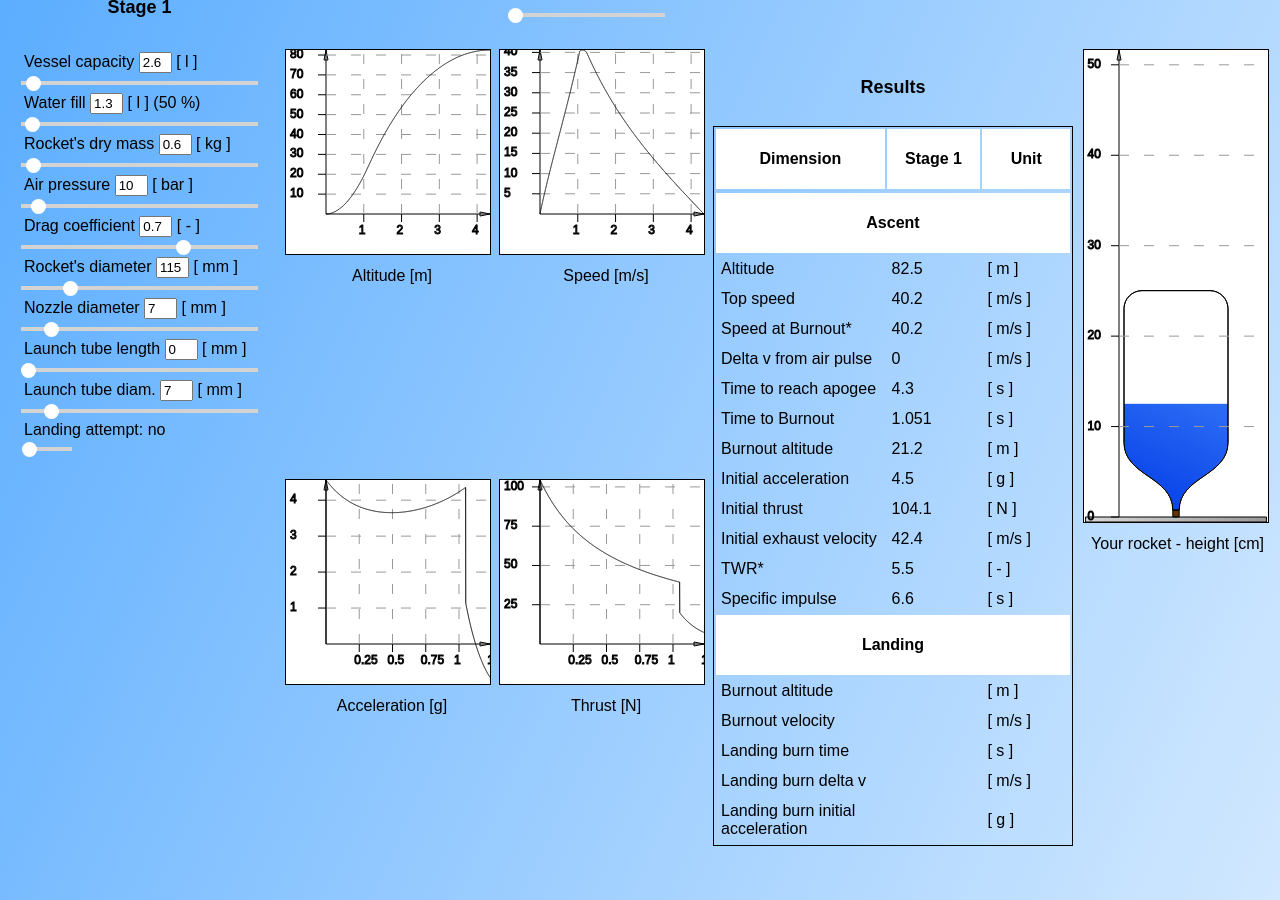
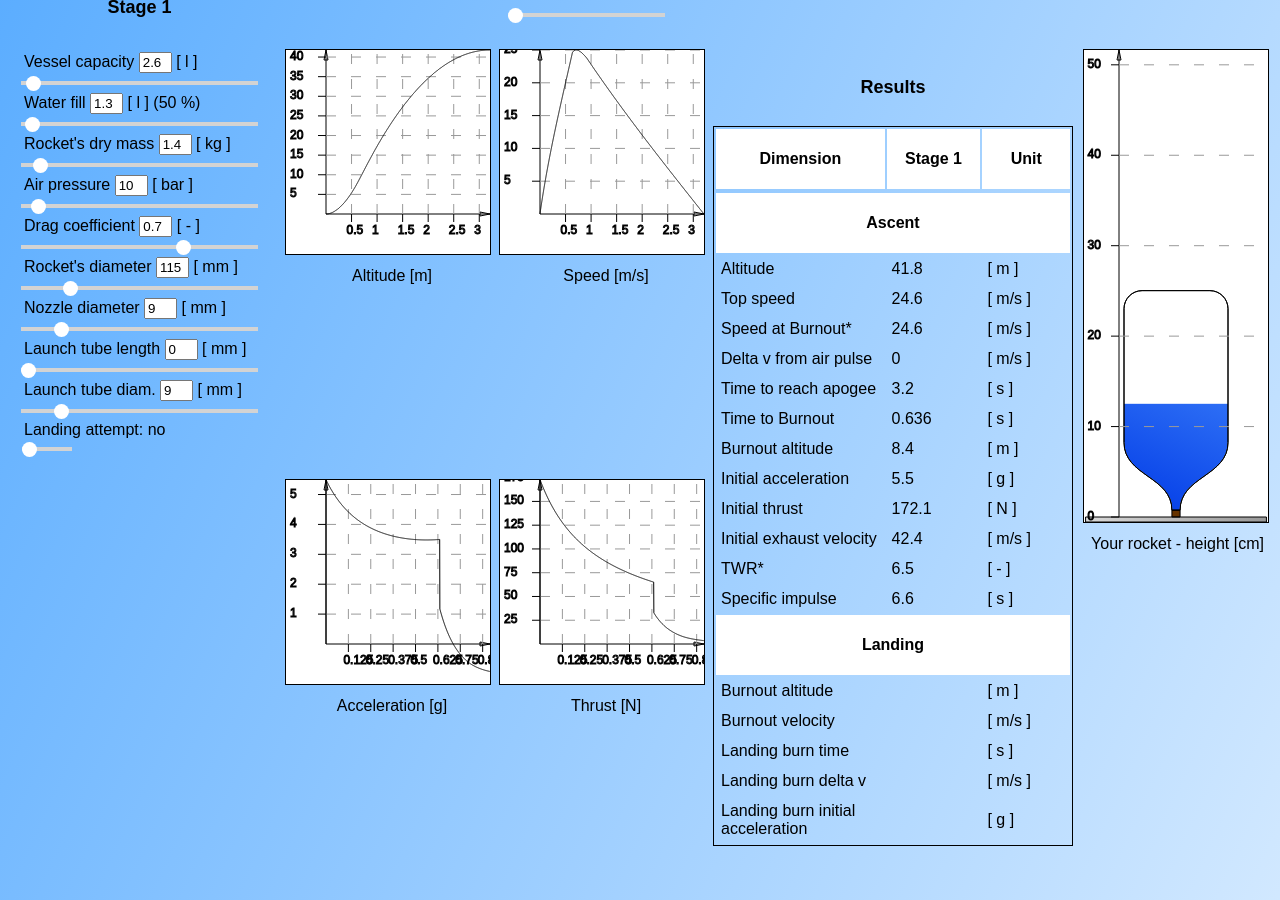
Before and after one commit to waterrocketsimulator/waterrocketsimulator.github.io, a Jekyll site: the page index.html, which Jekyll copies as it is, in a window 1280 px wide and 900 px high, scrolled down 460 px. Built offline with Jekyll 4.4.1, drawn with Linux system fonts in a browser that asks for light colours.

Commit message:
Update index.html

```diff
--- a/index.html
+++ b/index.html
@@ -50,7 +50,7 @@
 	  <input type="range" min="0" max="70" value="1.3" class="slider" step="0.01" id="waterCapacity">
 
 	  <div class="tooltip">Rocket's dry mass <span class="tooltiptext">The lighter rocket is without fuel, the higher speed it can reach due to rocket equation. Mass of upper stages and it's fuel is added in calculations to dry mass in lower stages</span><input type="text" id="rocketDryMassValue" size="1"> [ kg ]</div>
-	  <input type="range" min="0.01" max="25" value=".6" class="slider" step="0.01" id="rocketDryMass">
+	  <input type="range" min="0.01" max="25" value="1.4" class="slider" step="0.01" id="rocketDryMass">
 
 	  <div class="tooltip">Air pressure <span class="tooltiptext">Pressurised air fills free space in vessel and stores energy. Higher pressures requires tougher vessel</span><input type="text" id="pressureValue" size="1"> [ bar ]</div>
 	  <input type="range" min="1" max="200" value="10" class="slider" step="0.1" id="pressure">
@@ -62,13 +62,13 @@
 	  <input type="range" min="25" max="500" value="115" class="slider" step="1" id="vesselDiameter">
 
 	  <div class="tooltip">Nozzle diameter <span class="tooltiptext">Wider nozzle results in faster empting vessel and higher thrust force, but it generates also higher loads on rocket structure</span><input type="text" id="nozzleDiameterValue" size="1"> [ mm ]</div>
-	  <input type="range" min="2" max="50" value="7" class="slider" step="0.1" id="nozzleDiameter">
+	  <input type="range" min="2" max="50" value="9" class="slider" step="0.1" id="nozzleDiameter">
 
 		<div class="tooltip">Launch tube length <span class="tooltiptext">Launch tube is the most efficient way to accelerate rocket. Can be as long as the first stage vessel</span><input type="text" id="launchTubeLengthValue" size="1"> [ mm ]</div>
 	  <input type="range" min="0" max="5000" value="0" class="slider" step="1" id="launchTubeLength">
 
 		<div class="tooltip">Launch tube diam. <span class="tooltiptext">Bigger is always better - generates more thrust, but lunch tube can has at most same diameter as nozzle</span><input type="text" id="launchTubeDiameterValue" size="1"> [ mm ]</div>
-	  <input type="range" min="2" max="50" value="7" class="slider" step="0.1" id="launchTubeDiameter">
+	  <input type="range" min="2" max="50" value="9" class="slider" step="0.1" id="launchTubeDiameter">
 
 		<div class="tooltip">Landing attempt: <span class="tooltiptext">The next level of play with water rockets is landing it. Try it!</span><span id="landingValue1"></span></div>
     <input type="range" min="0" max="1" value="0" class="slider" step="1" id="landing1">
@@ -78,16 +78,16 @@
 	   <input type="range" min=".5" max="100" value="2.6" class="slider" step=".1" id="landingCapacity1">
 
 	   <div class="tooltip">Water fill: <span class="tooltiptext">This fuel mass is treated as additional dry mass during ascent, so should be as low as possible. Pick the value which will provide slowing down to 0 m/s</span><input type="text" id="landingWater1Value" size="1"> [ l ] (<span id="landingWaterPercentage1"></span> %)</div>
-	   <input type="range" min="0" max="99" value=".3" class="slider" step=".01" id="landingWater1">
+	   <input type="range" min="0" max="99" value=".6" class="slider" step=".01" id="landingWater1">
 
 		 <div class="tooltip">Air pressure: <span class="tooltiptext">Pressurised air fills free space in vessel and stores energy. Higher pressures requires tougher vessel</span><input type="text" id="landingPressure1Value" size="1"> [ bar ]</div>
 	   <input type="range" min="1" max="100" value="10" class="slider" step=".1" id="landingPressure1">
 
 		 <div class="tooltip">Nozzle diameter: <span class="tooltiptext">During landing theres is less fuel onbard, so deceleration values will be higher</span><input type="text" id="landingNozzleDiameter1Value" size="1"> [ mm ]</div>
-	   <input type="range" min="2" max="40" value="7" class="slider" step=".1" id="landingNozzleDiameter1">
+	   <input type="range" min="2" max="40" value="9" class="slider" step=".1" id="landingNozzleDiameter1">
 
 		 <div class="tooltip">Landing burn starts at: <span class="tooltiptext">Rocket must start breaking at specific height, so as the burnout occurs at the ground level</span><input type="text" id="landingBurnHeight1Value" size="1"> [ m ]</div>
-	   <input type="range" min="1" max="100" value="4.3" class="slider" step=".1" id="landingBurnHeight1">
+	   <input type="range" min="1" max="100" value="2.9" class="slider" step=".1" id="landingBurnHeight1">
 		</div>
   </div>
 
```
